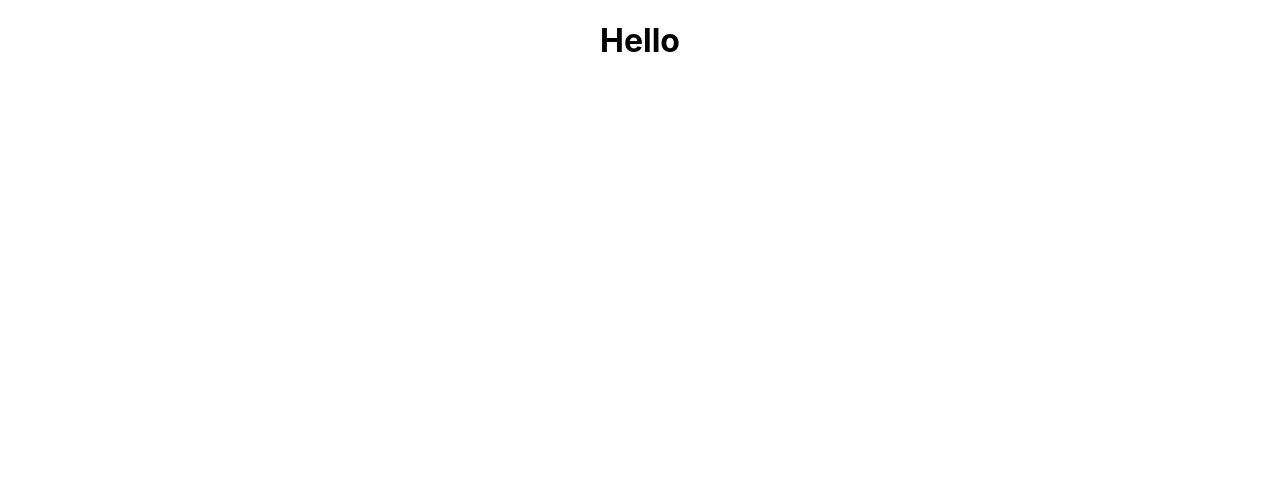
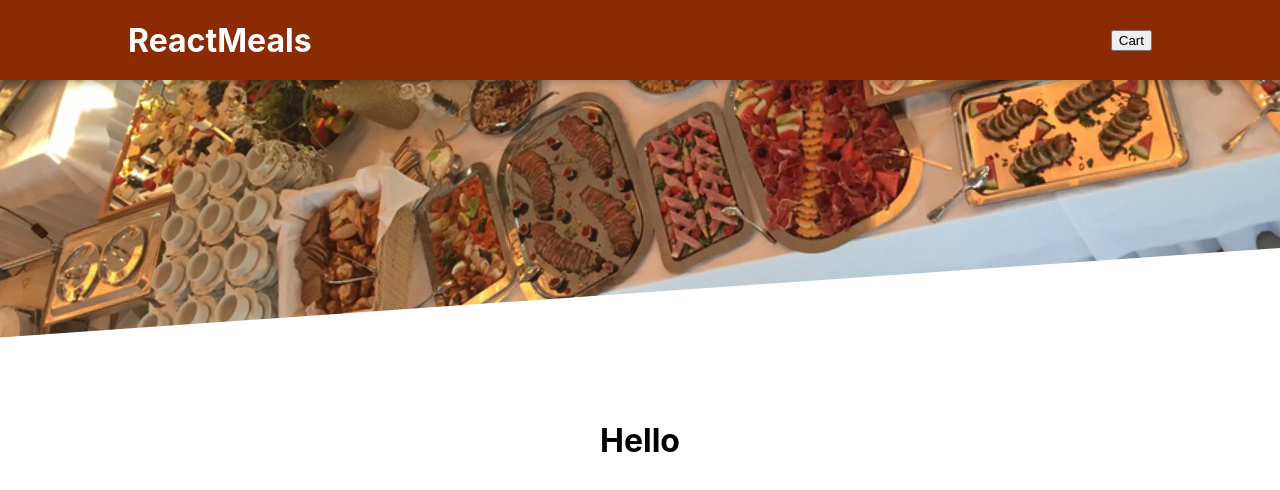
Before and after one commit to MatildaMared/food-order-app-tutorial, a React (Vite) app: page / in a window 1280 px wide. Shown: the top 490 px of the page. Built offline with nearby package versions, Linux system fonts and the light colour scheme.

Commit message:
add header component

```diff
--- a/src/App.css
+++ b/src/App.css
@@ -1,42 +1,3 @@
 .App {
   text-align: center;
 }
-
-.App-logo {
-  height: 40vmin;
-  pointer-events: none;
-}
-
-@media (prefers-reduced-motion: no-preference) {
-  .App-logo {
-    animation: App-logo-spin infinite 20s linear;
-  }
-}
-
-.App-header {
-  background-color: #282c34;
-  min-height: 100vh;
-  display: flex;
-  flex-direction: column;
-  align-items: center;
-  justify-content: center;
-  font-size: calc(10px + 2vmin);
-  color: white;
-}
-
-.App-link {
-  color: #61dafb;
-}
-
-@keyframes App-logo-spin {
-  from {
-    transform: rotate(0deg);
-  }
-  to {
-    transform: rotate(360deg);
-  }
-}
-
-button {
-  font-size: calc(10px + 2vmin);
-}
--- a/src/App.jsx
+++ b/src/App.jsx
@@ -1,9 +1,12 @@
 import React from "react";
 import "./App.css";
 
+import Header from "./components/Layout/Header/Header";
+
 function App() {
-	return (
-		<div className="App">
+  return (
+    <div className="App">
+      <Header />
 			<h1>Hello</h1>
 		</div>
 	);
--- /dev/null
+++ b/src/components/Layout/Header/Header.jsx
@@ -0,0 +1,20 @@
+import React from "react";
+
+import mealsImg from "../../../assets/meals.jpeg";
+import classes from "./Header.module.css";
+
+const Header = () => {
+	return (
+		<React.Fragment>
+			<header className={classes.header}>
+				<h1>ReactMeals</h1>
+				<button>Cart</button>
+			</header>
+			<section className={classes["main-image"]}>
+				<img src={mealsImg} />
+			</section>
+		</React.Fragment>
+	);
+};
+
+export default Header;
--- /dev/null
+++ b/src/components/Layout/Header/Header.module.css
@@ -0,0 +1,29 @@
+.header {
+	position: fixed;
+	top: 0;
+	left: 0;
+	width: 100%;
+	height: 5rem;
+	background-color: #8a2b06;
+	color: white;
+	display: flex;
+	justify-content: space-between;
+	align-items: center;
+	padding: 0 10%;
+	box-shadow: 0 2px 8px rgba(0, 0, 0, 0.25);
+	z-index: 10;
+}
+
+.main-image {
+	width: 100%;
+	height: 25rem;
+	z-index: 0;
+	overflow: hidden;
+}
+
+.main-image img {
+	width: 110%;
+	height: 100%;
+	object-fit: cover;
+	transform: rotateZ(-4deg) translateY(-7rem) translateX(-1rem);
+}
--- a/src/index.css
+++ b/src/index.css
@@ -1,3 +1,7 @@
+* {
+  box-sizing: border-box;
+}
+
 body {
   margin: 0;
   font-family: -apple-system, BlinkMacSystemFont, 'Segoe UI', 'Roboto', 'Oxygen',
```
Also changed, not shown: src/assets/meals.jpeg (added).
